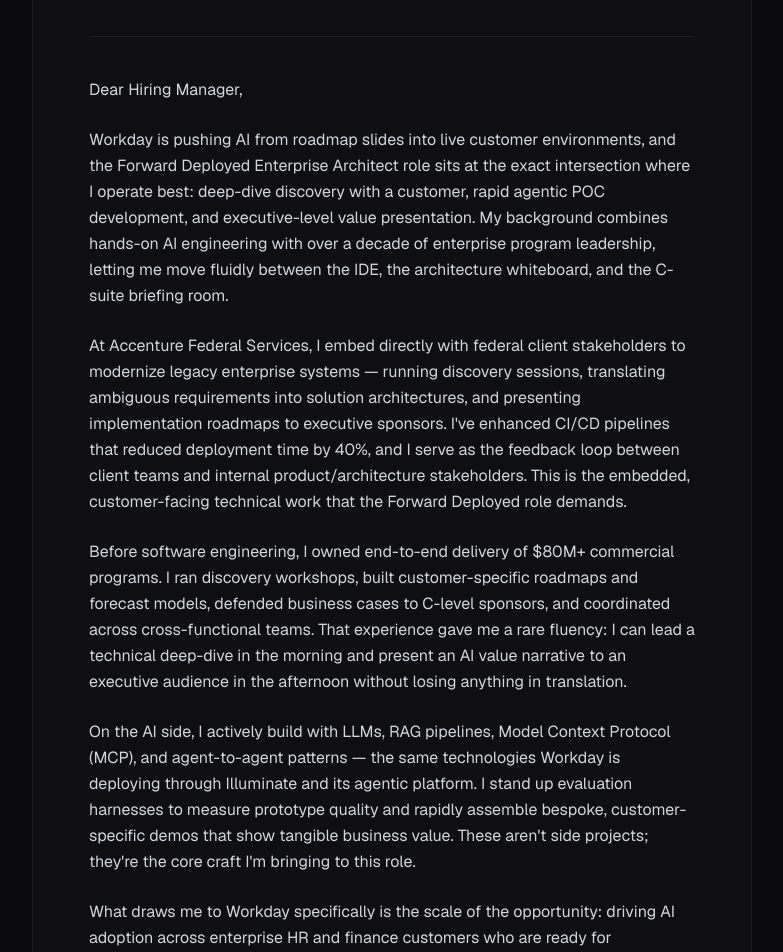
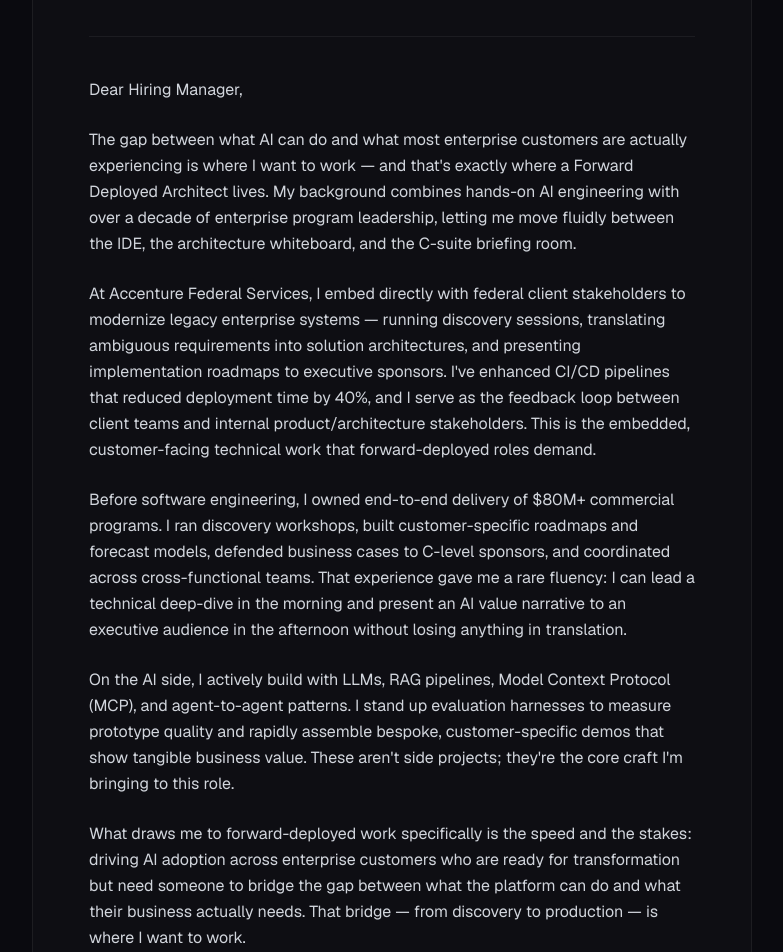
Before and after one commit to Gramman87/portfolio, a Next.js app: page /cover-letter in a window 1280 px wide. Shown: the part 260-1212 px from the top of the page, without its empty margins (248-1031 px from the left). Built offline with nearby package versions, Linux system fonts and the light colour scheme.

Commit message:
Make cover letter and resume company-agnostic
Remove Workday-specific references (Illuminate, Agent Test Drives) from
cover letter and resume so they work for any forward-deployed role.

```diff
--- a/app/cover-letter/page.tsx
+++ b/app/cover-letter/page.tsx
@@ -38,12 +38,11 @@
             <p>Dear Hiring Manager,</p>
 
             <p>
-              Workday is pushing AI from roadmap slides into live customer environments, and the
-              Forward Deployed Enterprise Architect role sits at the exact intersection where I
-              operate best: deep-dive discovery with a customer, rapid agentic POC development,
-              and executive-level value presentation. My background combines hands-on AI engineering
-              with over a decade of enterprise program leadership, letting me move fluidly between
-              the IDE, the architecture whiteboard, and the C-suite briefing room.
+              The gap between what AI can do and what most enterprise customers are actually
+              experiencing is where I want to work — and that&apos;s exactly where a Forward Deployed
+              Architect lives. My background combines hands-on AI engineering with over a decade
+              of enterprise program leadership, letting me move fluidly between the IDE, the
+              architecture whiteboard, and the C-suite briefing room.
             </p>
 
             <p>
@@ -52,8 +51,8 @@
               requirements into solution architectures, and presenting implementation roadmaps to
               executive sponsors. I&apos;ve enhanced CI/CD pipelines that reduced deployment time by 40%,
               and I serve as the feedback loop between client teams and internal product/architecture
-              stakeholders. This is the embedded, customer-facing technical work that the Forward
-              Deployed role demands.
+              stakeholders. This is the embedded, customer-facing technical work that forward-deployed
+              roles demand.
             </p>
 
             <p>
@@ -67,19 +66,18 @@
 
             <p>
               On the AI side, I actively build with LLMs, RAG pipelines, Model Context Protocol
-              (MCP), and agent-to-agent patterns — the same technologies Workday is deploying
-              through Illuminate and its agentic platform. I stand up evaluation harnesses to
-              measure prototype quality and rapidly assemble bespoke, customer-specific demos
-              that show tangible business value. These aren&apos;t side projects; they&apos;re the core
-              craft I&apos;m bringing to this role.
+              (MCP), and agent-to-agent patterns. I stand up evaluation harnesses to measure
+              prototype quality and rapidly assemble bespoke, customer-specific demos that show
+              tangible business value. These aren&apos;t side projects; they&apos;re the core craft
+              I&apos;m bringing to this role.
             </p>
 
             <p>
-              What draws me to Workday specifically is the scale of the opportunity: driving AI
-              adoption across enterprise HR and finance customers who are ready for transformation
+              What draws me to forward-deployed work specifically is the speed and the stakes:
+              driving AI adoption across enterprise customers who are ready for transformation
               but need someone to bridge the gap between what the platform can do and what their
-              business actually needs. That bridge — from Agent Test Drive to production rollout —
-              is where I want to work.
+              business actually needs. That bridge — from discovery to production — is where I
+              want to work.
             </p>
 
             <p>
--- a/app/resume/page.tsx
+++ b/app/resume/page.tsx
@@ -45,7 +45,7 @@
               {[
                 "Customer Discovery & AI Roadmapping: deep-dive discovery workshops, current-state analysis, customer-specific AI roadmaps, architecture diagrams, business cases",
                 "Executive Communication: presentations to C-level sponsors, technical reviewers, and end-user audiences; demonstrating solution value and navigating ambiguity across complex enterprise environments",
-                "Applied AI & Agentic: LLMs, Agents, RAG, MCP / A2A, prompt engineering, evaluation frameworks, rapid POC development, Agent Test Drives",
+                "Applied AI & Agentic: LLMs, Agents, RAG, MCP / A2A, prompt engineering, evaluation frameworks, rapid POC development",
                 "Enterprise Software & Integration: Java, Spring Boot, TypeScript, Python, REST APIs, microservices, systems integration, SQL, AWS",
                 "DevOps & Platform: Kubernetes, Docker, GitLab CI/CD, HashiCorp Vault, Agile/Scrum",
                 "Enterprise Transformation & Program Leadership: $80M+ portfolio delivery, forecast modeling, cross-functional coordination, stakeholder management across complex organizations",
```
